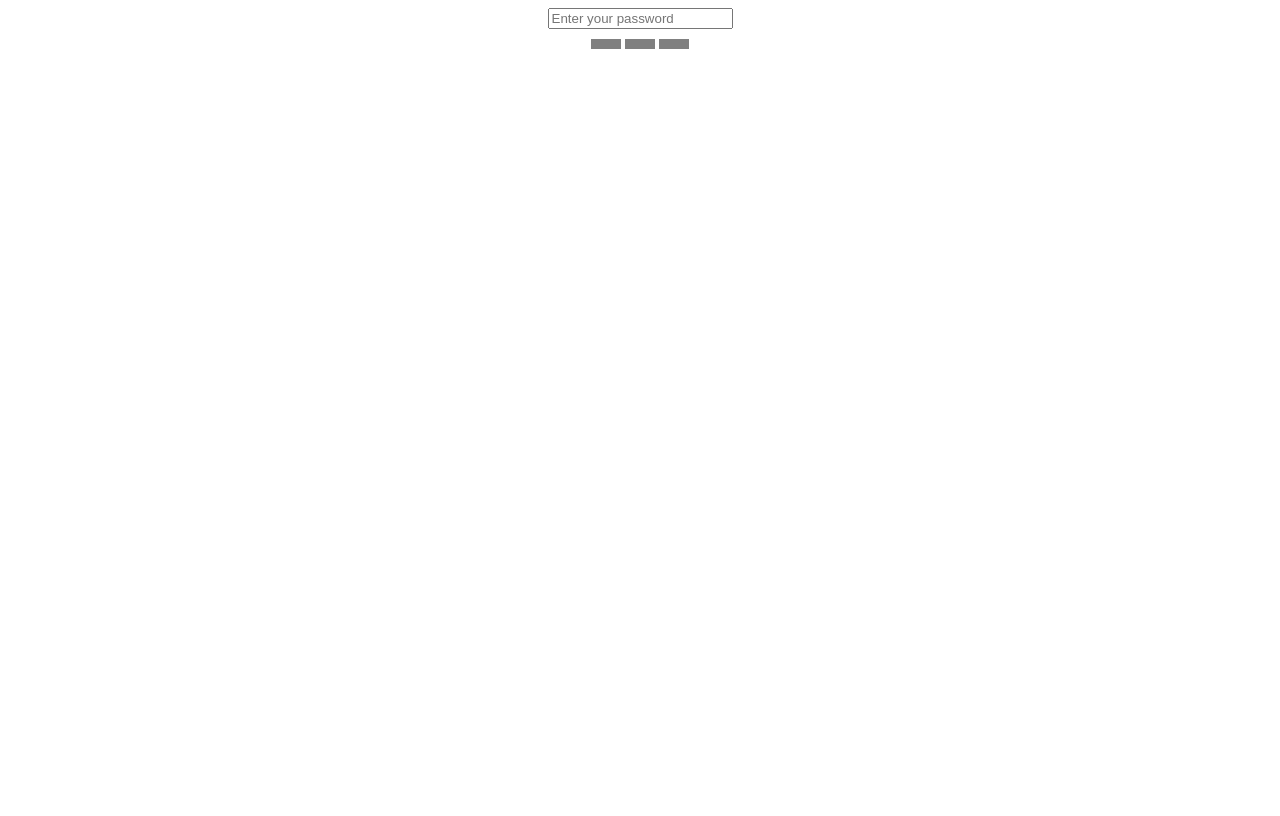
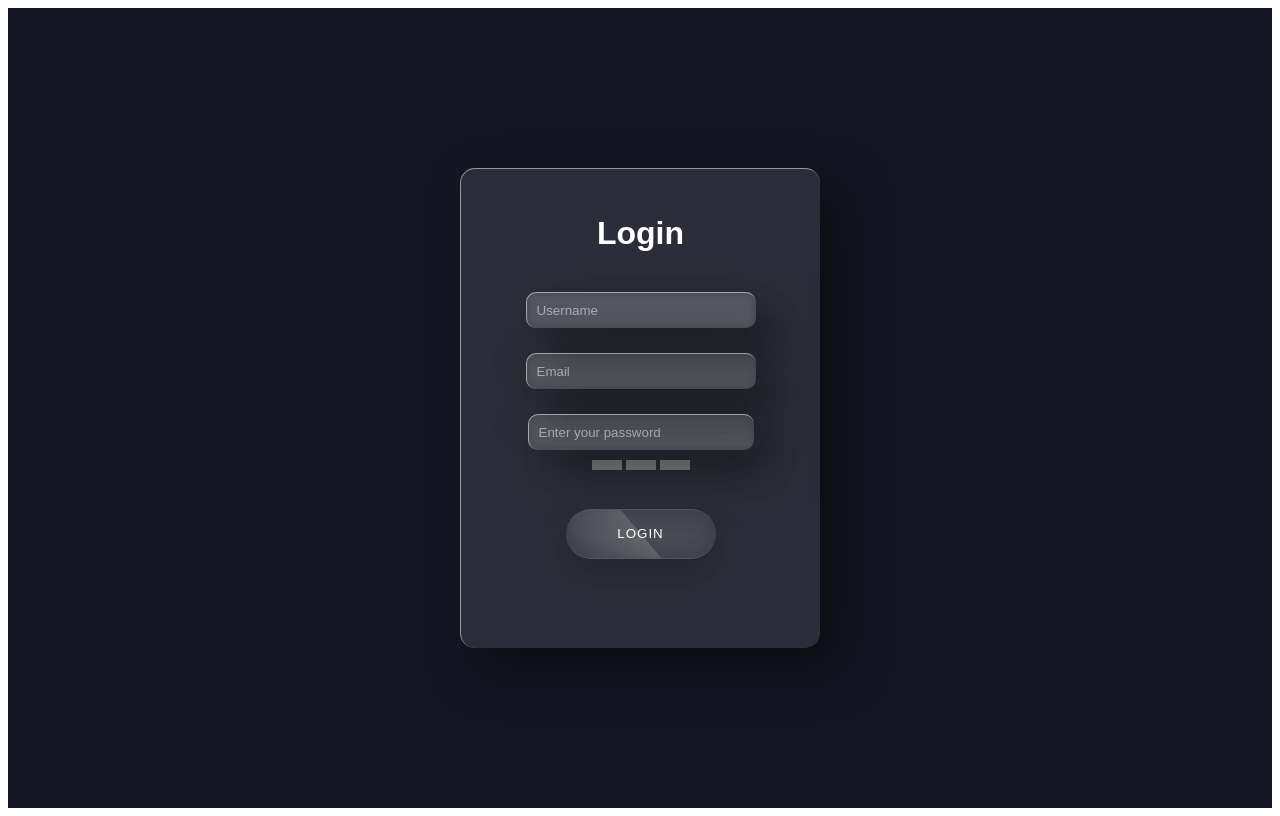
Before and after one commit to BWDmitriy/angular_assignment, an Angular app: page / in a window 1280 px wide. Built offline with nearby package versions, Linux system fonts and the light colour scheme.

Commit message:
Form style added

```diff
--- a/package.json
+++ b/package.json
@@ -24,6 +24,7 @@
     "express": "^4.18.2",
     "rxjs": "~7.8.0",
     "tslib": "^2.3.0",
+    "vanilla-tilt": "^1.8.1",
     "zone.js": "~0.14.3"
   },
   "devDependencies": {
--- a/src/app/app.component.html
+++ b/src/app/app.component.html
@@ -1 +1 @@
-<app-password-strength></app-password-strength>
+<app-gmorph-form></app-gmorph-form>
--- /dev/null
+++ b/src/app/gmorph-form/gmorph-form.component.css
@@ -0,0 +1,187 @@
+* {
+  margin: 0;
+  padding: 0;
+  box-sizing: border-box;
+  font-family: "Poppins", sans-serif;
+}
+body::before {
+  content: "";
+  position: absolute;
+  top: 0;
+  left: 0;
+  width: 100%;
+  height: 100%;
+  background: linear-gradient(#f00, #f0f);
+  clip-path: circle(30% at 99% 70%);
+}
+body::after {
+  content: "";
+  position: absolute;
+  top: 0;
+  left: 0;
+  width: 100%;
+  height: 100%;
+  background: linear-gradient(
+    90deg,
+    rgba(33, 255, 5, 1) 0%,
+    rgba(6, 255, 254, 1) 100%
+  );
+  clip-path: circle(30% at 10% 10%);
+}
+.container {
+  height: 100vh;
+  width: 100%;
+  background: #161623;
+  display: flex;
+  align-items: center;
+  justify-content: center;
+}
+.card {
+  position: relative;
+  width: 360px;
+  height: 480px;
+  margin: 30px;
+  box-shadow: 20px 20px 50px rgba(0, 0, 0, 0.5);
+  border-radius: 15px;
+  background: rgba(255, 255, 255, 0.1);
+  overflow: hidden;
+  display: flex;
+  flex-direction: column;
+  align-items: center;
+  justify-content: center;
+  border-top: 1px solid rgba(255, 255, 255, 0.5);
+  border-left: 1px solid rgba(255, 255, 255, 0.5);
+  backdrop-filter: blur(5px);
+  z-index: 1;
+}
+.login-heading {
+  color: white;
+  margin-bottom: 350px;
+  position: absolute;
+}
+.input-wrapper {
+  display: flex;
+  justify-content: center;
+  flex-direction: column;
+  margin-bottom: 80px;
+}
+.container input {
+  margin-top: 25px;
+  padding: 10px;
+  width: 230px;
+  border: none;
+  box-shadow: 20px 20px 50px rgba(0, 0, 0, 0.5);
+  border-radius: 10px;
+  background: rgba(255, 255, 255, 0.1);
+  border-top: 1px solid rgba(255, 255, 255, 0.5);
+  border-left: 1px solid rgba(255, 255, 255, 0.5);
+  backdrop-filter: blur(5px);
+  z-index: 1;
+  color: white;
+}
+.container input::placeholder {
+  color: white;
+  opacity: 0.5;
+}
+.container input:focus {
+  outline: none;
+}
+.container input:hover {
+  transform: scale(1.1);
+}
+.container-button {
+  display: flex;
+  flex-wrap: wrap;
+  justify-content: space-around;
+  align-items: center;
+  position: absolute;
+  margin-top: 250px;
+}
+.btn {
+  position: relative;
+  display: inline-block;
+  border: none;
+  border-radius: 50px;
+  background: none;
+  padding: 25px 75px;
+  margin: 30px;
+}
+.btn a {
+  position: absolute;
+  left: 0;
+  top: 0;
+  width: 100%;
+  height: 100%;
+  display: flex;
+  justify-content: center;
+  align-items: center;
+  background: rgba(255, 255, 255, 0.05);
+  box-shadow: 0 15px 35px rgba(0, 0, 0, 0.2);
+  border-top: 1px solid rgba(255, 255, 255, 0.1);
+  border-bottom: 1px solid rgba(255, 255, 255, 0.1);
+  border-radius: 30px;
+  color: #fff;
+  z-index: 1;
+  font-weight: 400;
+  letter-spacing: 1px;
+  text-decoration: none;
+  overflow: hidden;
+  text-transform: uppercase;
+  transition: all 0.3s ease-in-out;
+  backdrop-filter: blur(15px);
+}
+.btn:hover a {
+  letter-spacing: 3px;
+}
+.btn a::before {
+  content: "";
+  position: absolute;
+  left: 0;
+  top: 0;
+  width: 50%;
+  height: 100%;
+  background: linear-gradient(to left, rgba(255, 255, 255, 0.15), transparent);
+  transform: skewX(40deg) translateX(0);
+  transition: all 0.5s ease-out;
+}
+.btn:hover a::before {
+  transform: skewX(40deg) translateX(200%);
+}
+.btn::before,
+.btn::after {
+  content: "";
+  position: absolute;
+  left: 50%;
+  transform: translateX(-50%);
+  width: 30px;
+  height: 0px;
+  border-radius: 10px;
+  background: #f00;
+  transition: all 0.4s ease-in-out;
+  transition-delay: 0s;
+}
+.btn::before {
+  bottom: -5px;
+}
+.btn::after {
+  top: -5px;
+}
+.btn:hover::before,
+.btn:hover::after {
+  height: 50%;
+  width: 80%;
+  border-radius: 30px;
+  transition-delay: 0.3s;
+}
+.btn:hover::before {
+  bottom: 0;
+}
+.btn:hover::after {
+  top: 0;
+}
+.btn:nth-child(1)::before,
+.btn:nth-child(1)::after {
+  background: #ff7979;
+  box-shadow: 0 0 5px #ff7979, 0 0 15px #ff7979, 0 0 30px #ff7979,
+    0 0 60px #ff7979;
+}
--- /dev/null
+++ b/src/app/gmorph-form/gmorph-form.component.html
@@ -0,0 +1,13 @@
+<div class="container">
+    <div class="card">
+        <h1 class="login-heading">Login</h1>
+        <div class="input-wrapper">
+            <input class="username-input" type="text" placeholder="Username">
+            <input class="email-input" type="text" placeholder="Email">
+            <app-password-strength></app-password-strength>
+        </div>
+        <div class="container-button">
+            <button class="btn"><a href="#">Login</a></button>
+        </div>
+    </div>
+</div>
--- /dev/null
+++ b/src/app/gmorph-form/gmorph-form.component.ts
@@ -0,0 +1,27 @@
+import { Component, OnInit } from '@angular/core';
+import { PasswordStrengthComponent } from '../password-strength/password-strength.component';
+import VanillaTilt from 'vanilla-tilt';
+
+@Component({
+  selector: 'app-gmorph-form',
+  templateUrl: './gmorph-form.component.html',
+  styleUrls: ['./gmorph-form.component.css'],
+  standalone: true,
+  imports: [PasswordStrengthComponent],
+})
+export class GmorphFormComponent implements OnInit {
+  constructor() {}
+
+  ngOnInit(): void {
+    const elements = Array.from(
+      document.querySelectorAll('.card')
+    ) as HTMLElement[];
+
+    VanillaTilt.init(elements, {
+      max: 15,
+      speed: 400,
+      glare: true,
+      'max-glare': 0.5,
+    });
+  }
+}
--- a/src/app/password-strength/password-strength.component.css
+++ b/src/app/password-strength/password-strength.component.css
@@ -27,3 +27,27 @@
 .strength-indicator .strong {
   background-color: green;
 }
+input {
+  margin-top: 25px;
+  padding: 10px;
+  width: 205px;
+  border: none;
+  box-shadow: 20px 20px 50px rgba(0, 0, 0, 0.5);
+  border-radius: 10px;
+  background: rgba(255, 255, 255, 0.1);
+  border-top: 1px solid rgba(255, 255, 255, 0.5);
+  border-left: 1px solid rgba(255, 255, 255, 0.5);
+  backdrop-filter: blur(5px);
+  z-index: 1;
+  color: white;
+}
+input::placeholder {
+  color: white;
+  opacity: 0.5;
+}
+input:focus {
+  outline: none;
+}
+input:hover {
+  transform: scale(1.1);
+}
--- a/src/index.html
+++ b/src/index.html
@@ -1,13 +1,17 @@
 <!doctype html>
 <html lang="en">
+
 <head>
   <meta charset="utf-8">
   <title>AngularAssignment</title>
+
   <base href="/">
   <meta name="viewport" content="width=device-width, initial-scale=1">
   <link rel="icon" type="image/x-icon" href="favicon.ico">
 </head>
+
 <body>
   <app-root></app-root>
 </body>
+
 </html>
```
Also changed, not shown: src/app/app.component.ts (+3 -4 lines), 2 other files (tests, documents, lock files or other folders).
